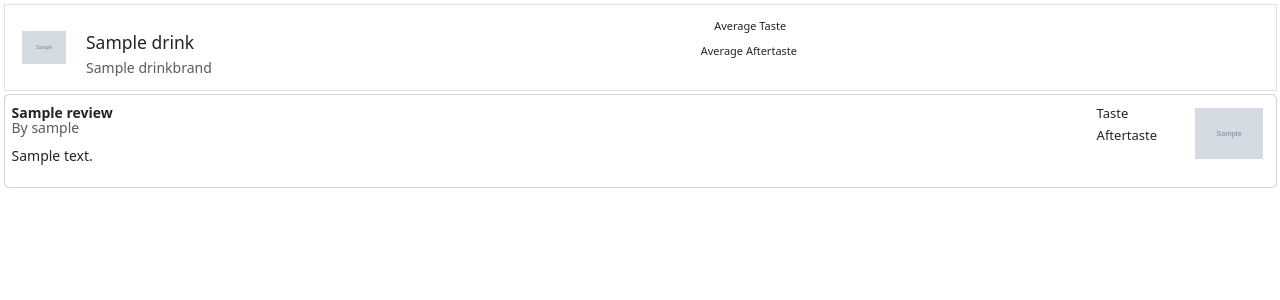
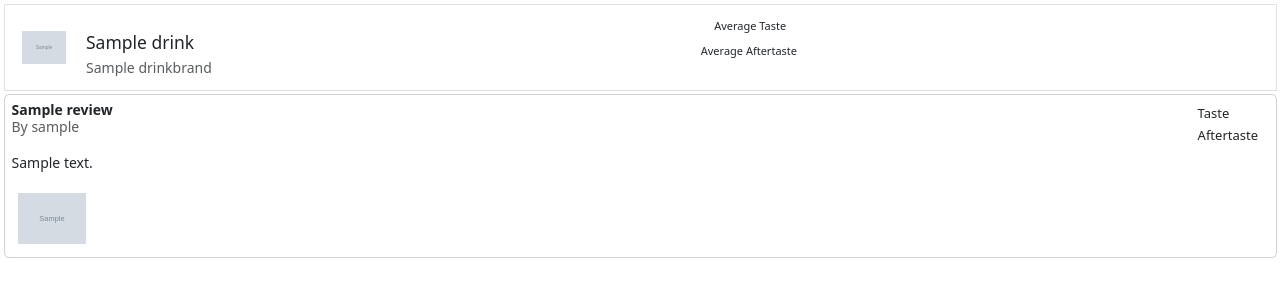
Before and after one commit to jobiewinser/energydrink, a Django app: page /reviews/1/ in a window 1280 px wide. Shown: the part 49-349 px from the top of the page. Run offline with Django 5.2, Linux system fonts and the light colour scheme; tables that the repository leaves empty hold one stand-in row (values such as "Sample post"); grey boxes marked "Sample" are stand-in pictures; some libraries are stand-ins or nearby versions.

Commit message:
review page taweaks

```diff
--- a/templates/drink/htmx/reviews_htmx.html
+++ b/templates/drink/htmx/reviews_htmx.html
@@ -79,14 +79,12 @@
     <div class="row m-1">
         <div class="col p-0">
             <div class="card p-2">
-                <div class="row">
-                    <div class="col">
-                        <div class="row">
+                <div class="row mb-2">
                     <div class="col">
                         {%if review.title%}
-                                <b>{{review.title}}</b>
+                        <h6 class="mb-1"><b>{{review.title}}</b></h6>
                         {%else%}
-                                <b>Untitled Review</b>
+                        <h6><b>Untitled Review</b></h6>
                         {%endif%}
                         <h6 class="card-subtitle mb-2 text-muted">By {{ review.submitted_by }}</h6>
                     </div>
@@ -130,15 +128,13 @@
                         {%endif%}
                     </div>
                 </div>
+                {%if review.image%}
+                <div class="row">
+                    <div class="col">
+                        <img src="{{ review.image.url }}" class="" alt="{{ drink.name }}" style="padding:6px; max-width:80px; max-height:80px; width: auto; height: auto;">
                     </div>
-                    {%if review.image%}
-                    <div class="col-auto">
-                        {%if review.image%}
-                        <img src="{{ review.image.url }}" class="card-img-top" alt="{{ drink.name }}" style="padding:6px; max-width:80px; max-height:80px; width: auto; height: auto;">
-                        {%endif%}
                 </div>
                 {%endif%}
-                </div>
 
             </div>
         </div>
```
Also changed, not shown: templates/drink/review_drink.html (+4 -5 lines). Lines whose indentation alone changed are shown as unchanged.
